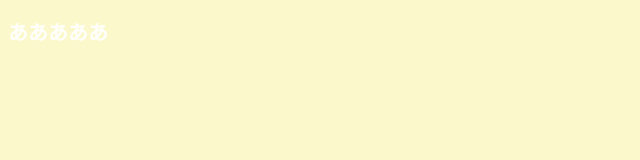
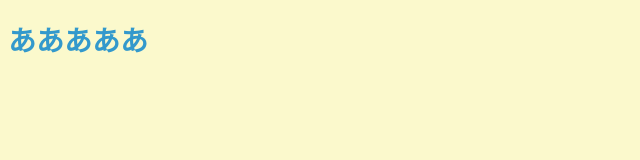
Before and after one commit to miyuhann/web1-4, a plain HTML site: page index.html in a window 1280 px wide. Shown: the whole page, without its empty margins (0-640 px from the left). Drawn offline with Linux system fonts and the light colour scheme.

Commit message:
Update index.html

```diff
--- a/index.html
+++ b/index.html
@@ -6,6 +6,6 @@
     <link rel="stylesheet" href="css/default.css" type="text/css">
 </head>
 <body>
-    <h2>あああああ</h2>
+    <h1>あああああ</h1>
 </body>
 </html>
```
